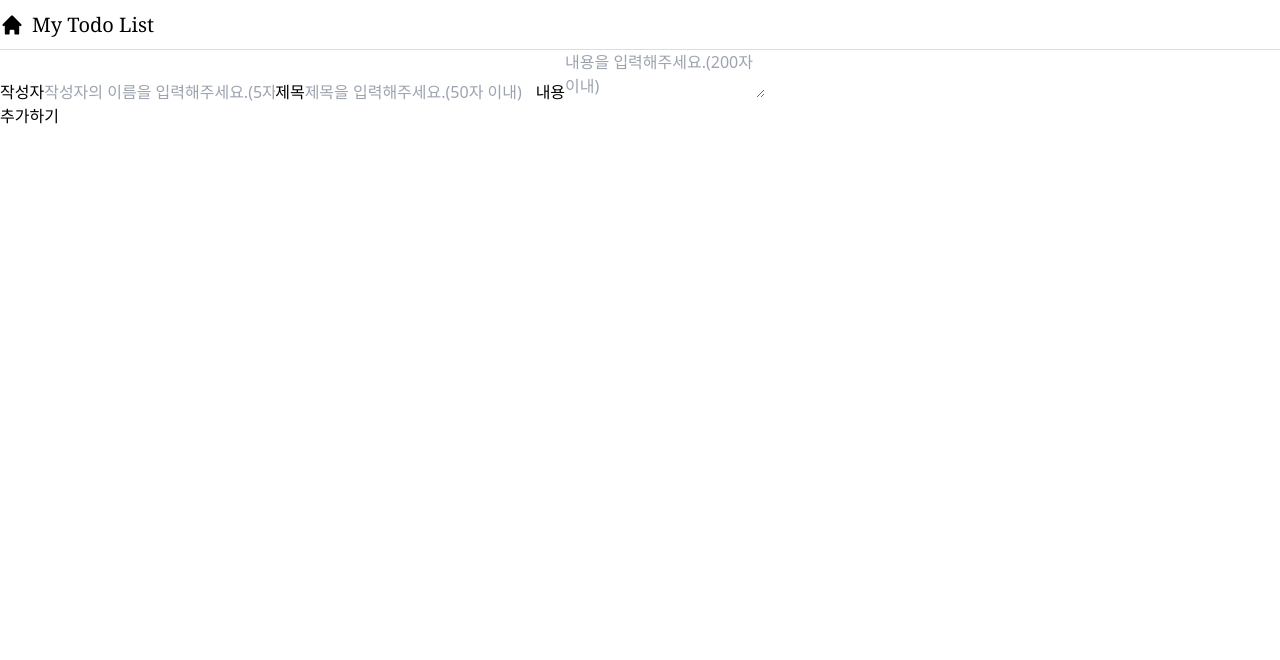
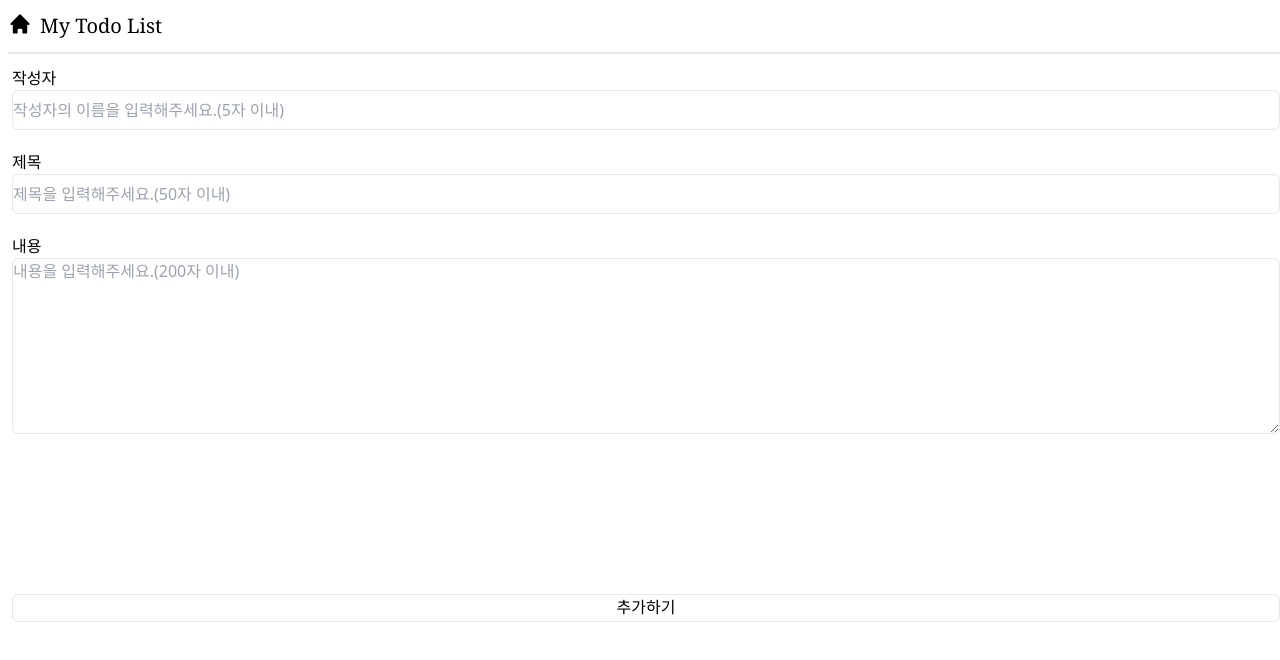
Before and after one commit to chap3-team5/TodoList, a React (Create React App) app: page /AddTodo in a window 1280 px wide. Shown: the top 660 px of the page. Built offline with nearby package versions, Linux system fonts and the light colour scheme.

Commit message:
📌은비: CSS 수정, useInput custom hook

```diff
--- a/src/components/AddComment.jsx
+++ b/src/components/AddComment.jsx
@@ -6,8 +6,9 @@ import { __addComment } from '../redux/modules/addCommentSlice';
 const AddComments = () => {
   const dispatch = useDispatch();
   const { id } = useParams();
+
   const [comment, setComment] = useState({
-    ninckname: '',
+    nickname: '',
     body: '',
   });
 
@@ -18,9 +19,9 @@ const AddComments = () => {
 
   const onSubmitHandler = (event) => {
     event.preventDefault();
-    if (comment.ninckname.trim() === '' || comment.body.trim() === '') return;
+    if (comment.nickname.trim() === '' || comment.body.trim() === '') return;
     dispatch(__addComment({ todoId: id, ...comment }));
-    setComment({ ninckname: '', body: '' });
+    setComment({ nickname: '', body: '' });
   };
 
   return (
@@ -28,8 +29,8 @@ const AddComments = () => {
       <form onSubmit={onSubmitHandler}>
         <input
           type="text"
-          name="ninckname"
-          value={comment.ninckname}
+          name="nickname"
+          value={comment.nickname}
           onChange={onChangeHandler}
           placeholder="이름 (5자 이내)"
         ></input>
--- a/src/components/CommonButton.jsx
+++ b/src/components/CommonButton.jsx
@@ -1,5 +1,5 @@
-import React from "react";
-import styled from "styled-components";
+import React from 'react';
+import styled from 'styled-components';
 
 const CommonButton = ({
   children,
--- a/src/components/Header.jsx
+++ b/src/components/Header.jsx
@@ -1,5 +1,4 @@
 import React from 'react';
-import styled from 'styled-components';
 import { HiHome } from 'react-icons/hi';
 import { useNavigate } from 'react-router-dom';
 
@@ -7,22 +6,10 @@ const Header = () => {
   const navigate = useNavigate();
 
   return (
-    <StContainer>
+    <div className="flex ml-2 mt-3 pb-3 border-b-2">
       <HiHome onClick={() => navigate('/')} size="24" />
       <div className="font-serif text-xl ml-2">My Todo List</div>
-    </StContainer>
+    </div>
   );
 };
 export default Header;
-
-const StContainer = styled.div`
-  border-bottom: 1px solid #ddd;
-  height: 50px;
-  display: flex;
-  align-items: center;
-`;
-
-/*const StTitle = styled.div`
-  font-size: 24px;
-  padding-left: 10px;
-`;*/
--- a/src/components/TodoCard.jsx
+++ b/src/components/TodoCard.jsx
@@ -1,26 +1,26 @@
 import React from 'react';
 import { useDispatch } from 'react-redux';
 import { useNavigate } from 'react-router-dom';
-import styled from 'styled-components';
 import { __deleteTodosThunk } from '../redux/modules/todolistSlice';
+import { RiDeleteBin5Fill } from 'react-icons/ri';
 
 const TodoCard = ({ todo }) => {
   const navigate = useNavigate();
   const dispatch = useDispatch();
-  console.log(todo);
+
   const DeleteHandler = () => {
     dispatch(__deleteTodosThunk(todo.id));
   };
 
   return (
     <div
-      className="border border-solid  border-slate-200 w-full h-20 mb-3 mt-2 rounded-lg "
+      className="border border-solid  border-slate-200 w-full h-20 mb-3 mt-2 rounded-lg drop-shadow-md  hover:bg-slate-200 cursor-pointer"
       onClick={() => {
         navigate(`/DetailTodo/${todo.id}`);
         console.log(todo.id);
       }}
     >
-      <div>
+      <div className="flex justify-between ml-2 mt-3 font-medium text-lg">
         <div>{todo.title}</div>
         <button
           onClick={(e) => {
@@ -31,26 +31,15 @@ const TodoCard = ({ todo }) => {
             }
           }}
         >
-          삭제
+          <div className="mr-4">
+            <RiDeleteBin5Fill size="20" />
+          </div>
         </button>
       </div>
 
-      <div>작성자: {todo.username}</div>
+      <div className="ml-2">작성자: {todo.username}</div>
     </div>
   );
 };
 
 export default TodoCard;
-
-/*const StTodocard = styled.div`
-  border: 1px solid #ddd;
-  border-radius: 10px;
-  width: 100%;
-  height: 80px;
-  margin-bottom: 10px;
-`;
-
-const StContent = styled.div`
-  display: flex;
-  justify-content: space-between;
-`;*/
--- /dev/null
+++ b/src/hooks/useInput.js
@@ -0,0 +1,12 @@
+import React, { useState } from 'react';
+
+const useInput = () => {
+  const [value, setValue] = useState();
+
+  const handler = (event) => {
+    setValue(event.target.value);
+  };
+  return [value, handler];
+};
+
+export default useInput;
--- a/src/pages/AddTodo.jsx
+++ b/src/pages/AddTodo.jsx
@@ -52,9 +52,10 @@ const AddTodo = () => {
     <div>
       <Header />
       <form onSubmit={onAddBtn}>
-        <div>
+        <div className="flex flex-col mt-3 ml-3">
           <label>작성자</label>
           <input
+            className="border rounded-md h-10 "
             name="username"
             placeholder="작성자의 이름을 입력해주세요.(5자 이내)"
             maxLength="5"
@@ -62,8 +63,9 @@ const AddTodo = () => {
             onChange={onChangeValue}
             required
           />
-          <label>제목</label>
+          <label className="mt-5">제목</label>
           <input
+            className="border rounded-md h-10"
             name="title"
             placeholder="제목을 입력해주세요.(50자 이내)"
             maxLength="50"
@@ -71,8 +73,9 @@ const AddTodo = () => {
             onChange={onChangeValue}
             required
           />
-          <label>내용</label>
+          <label className="mt-5">내용</label>
           <textarea
+            className="border rounded-md h-44"
             name="body"
             placeholder="내용을 입력해주세요.(200자 이내)"
             maxLength="200"
@@ -80,7 +83,7 @@ const AddTodo = () => {
             onChange={onChangeValue}
             required
           />
-          <div className="btnBox">
+          <div className="border mt-40 text-center h-7 cursor-pointer  hover:bg-slate-200 rounded-md">
             <button>추가하기</button>
           </div>
         </div>
--- a/src/pages/DetailTodo.jsx
+++ b/src/pages/DetailTodo.jsx
@@ -85,9 +85,3 @@ const DetailTodo = () => {
 };
 
 export default DetailTodo;
-
-// borderColor="red"
-//           borderRadius="8px"
-//           onClick={() => console.log(3)}
-//           width="100%"
-//           height="46px"
--- a/src/pages/Home.jsx
+++ b/src/pages/Home.jsx
@@ -1,9 +1,7 @@
 import React from 'react';
 import { useNavigate } from 'react-router-dom';
-import styled from 'styled-components';
 import Header from '../components/Header';
 import HomeBox from '../components/HomeBox';
-import { RiDraftLine } from 'react-icons/ri';
 
 const Home = () => {
   const navigate = useNavigate();
--- a/src/pages/TodoList.jsx
+++ b/src/pages/TodoList.jsx
@@ -1,6 +1,5 @@
 import React, { useEffect } from 'react';
 import { useDispatch, useSelector } from 'react-redux';
-import styled from 'styled-components';
 import Header from '../components/Header';
 import TodoCard from '../components/TodoCard';
 import { __getTodosThunk } from '../redux/modules/todolistSlice';
@@ -22,8 +21,8 @@ const TodoList = () => {
   return (
     <div>
       <Header />
-      <StTodoList>
-        <h2>내 할일</h2>
+      <div className="flex flex-col mt-6 ml-4 mr-4">
+        <h2>📌 내 할일</h2>
         {todos.length === 0 ? (
           <div>✏️ 할 일을 추가해주세요</div>
         ) : (
@@ -33,15 +32,9 @@ const TodoList = () => {
             ))}
           </div>
         )}
-      </StTodoList>
+      </div>
     </div>
   );
 };
 
 export default TodoList;
-
-const StTodoList = styled.div`
-  display: flex;
-  flex-direction: column;
-  margin: 20px 0 0 15px;
-`;
```
